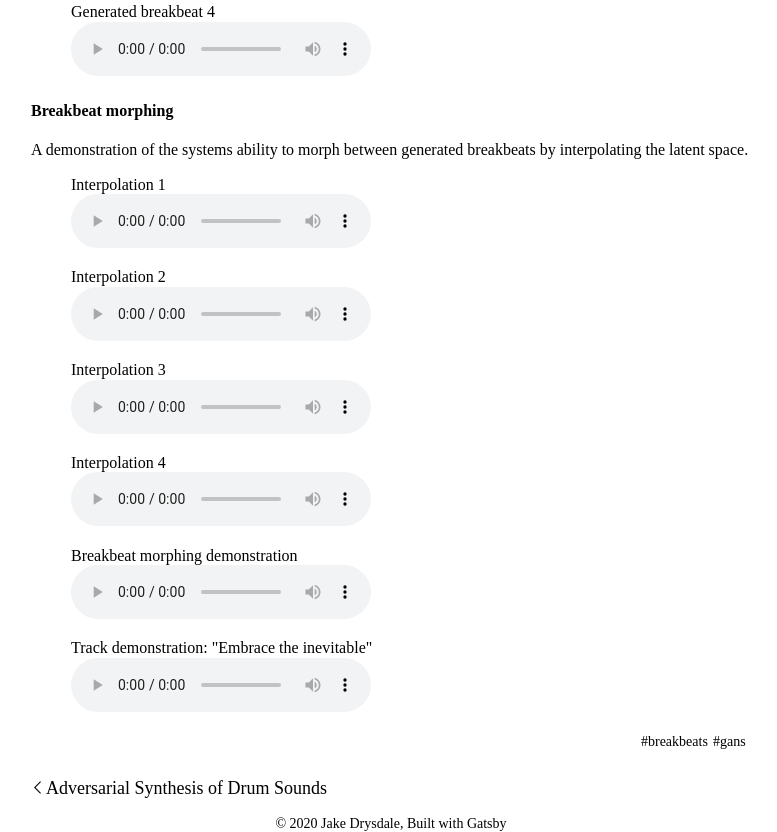
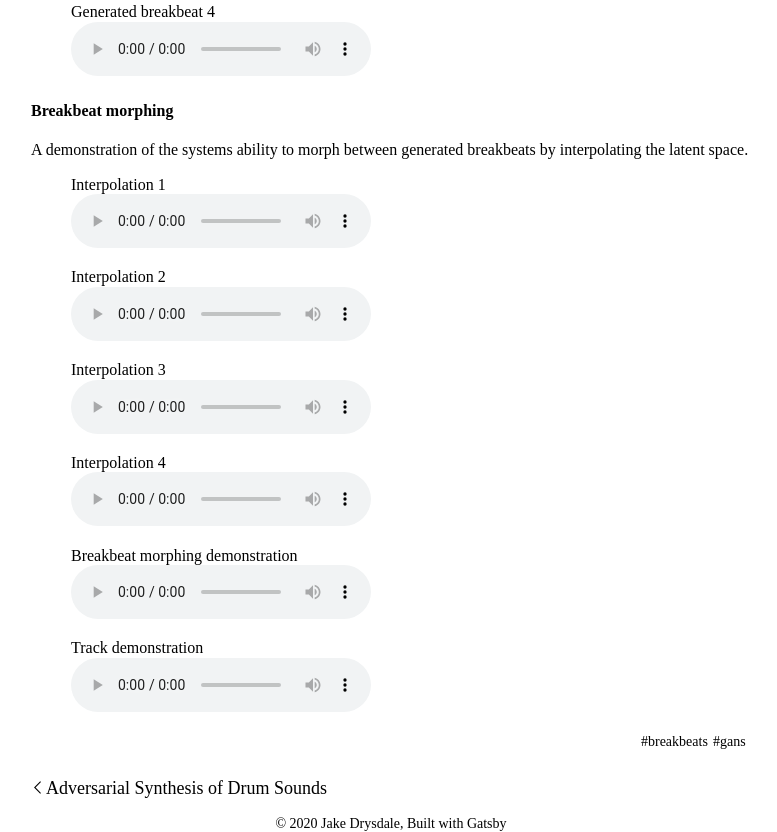
Before and after one commit to jake-drysdale/phd-blog, a Gatsby site: page /breakbeat-manipulation/ in a window 1280 px wide. Shown: the part 1490-2322 px from the top of the page, without its empty margins (249-1026 px from the left). Built offline with nearby package versions, Linux system fonts and the light colour scheme; Gatsby itself is replaced by a stand-in of ours; some packages are replaced by stand-ins of ours.

Commit message:
track name edit

```diff
--- a/content/blog/breakbeat-manipulation/index.md
+++ b/content/blog/breakbeat-manipulation/index.md
@@ -120,7 +120,7 @@ A demonstration of the systems ability to morph between generated breakbeats by
 </figure>
 
 <figure>
-    <figcaption>Track demonstration: "Embrace the inevitable"</figcaption>
+    <figcaption>Track demonstration</figcaption>
     <audio controls
 		src="./audio/break-morphing2.wav">
 	</audio>
```
